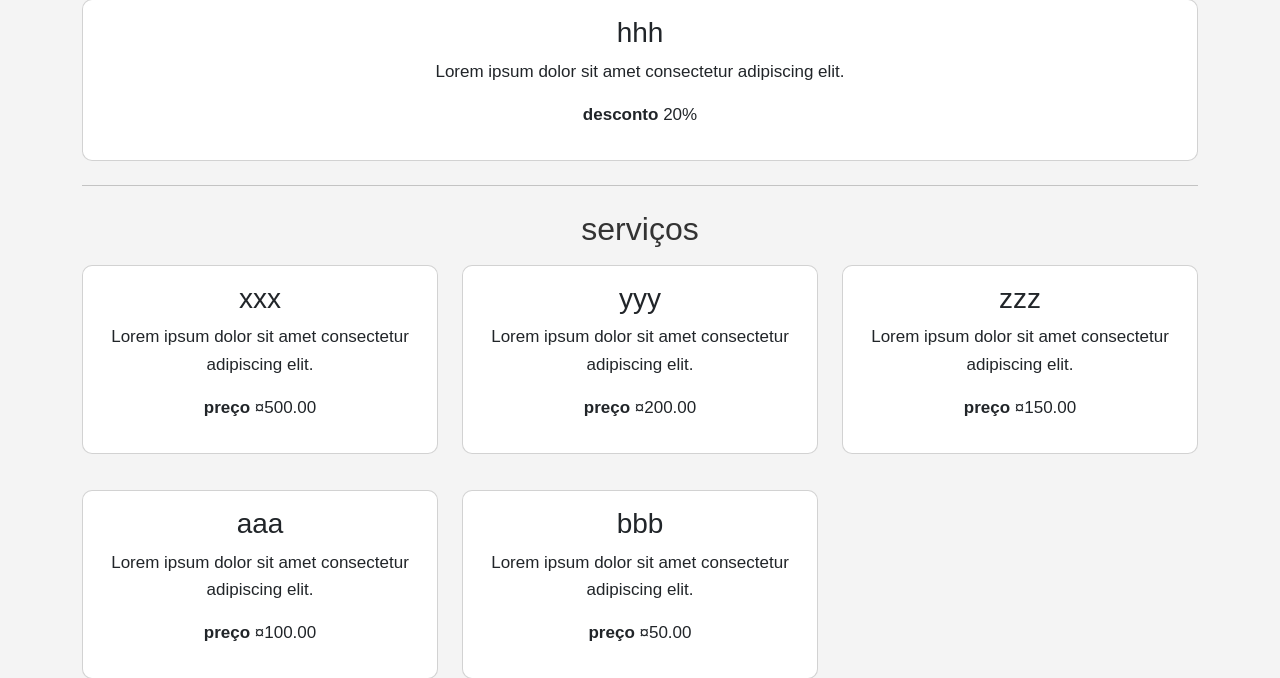
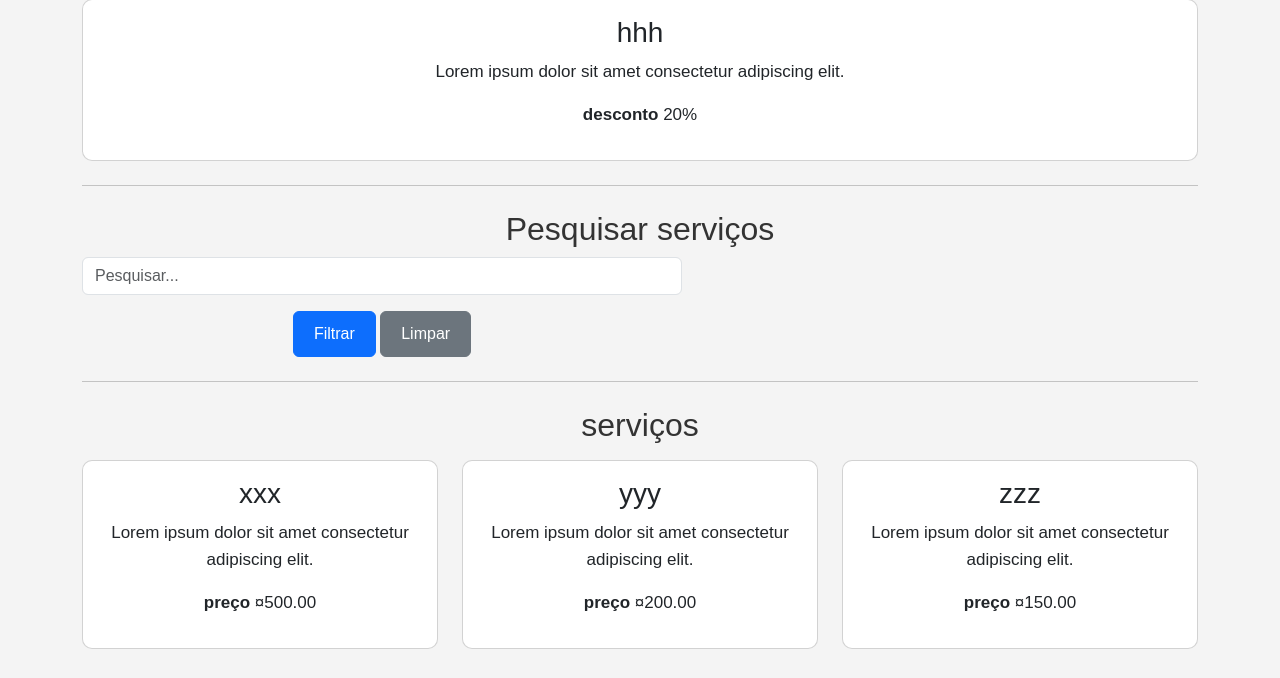
Before and after one commit to hdz00/ex-mvc, an ASP.NET Core app: page / in a window 1280 px wide. Shown: the part 357-1035 px from the top of the page. Run offline with ASP.NET Core 8, Linux system fonts and the light colour scheme.

Commit message:
Filtrar Lista com Query Parameters

```diff
--- a/Controllers/HomeController.cs
+++ b/Controllers/HomeController.cs
@@ -5,15 +5,15 @@ namespace teste.Controllers
 {
     public class HomeController:Controller
     {
-        public IActionResult Index()
+        public IActionResult Index(string? termo)
         {
             List<Servico> servicos=new List<Servico>
             {
                 new Servico
                 {
-                    Nome="xxx",
-                    Descricao="Lorem ipsum dolor sit amet consectetur adipiscing elit.",
-                    Preco=500
+                    Nome = "xxx",
+                    Descricao = "Lorem ipsum dolor sit amet consectetur adipiscing elit.",
+                    Preco = 500
                 },
 
                 new Servico
@@ -45,6 +45,23 @@ namespace teste.Controllers
                 }
             };
 
+            List<Servico> servicosFiltrados=new List<Servico>();
+
+            if (!string.IsNullOrWhiteSpace(termo))
+            {
+                foreach (var servico in servicos)
+                {
+                    if (servico.Nome.Contains(termo, StringComparison.OrdinalIgnoreCase)||servico.Descricao.Contains(termo, StringComparison.OrdinalIgnoreCase))
+                    {
+                        servicosFiltrados.Add(servico);
+                    }
+                }
+            }
+            else
+            {
+                servicosFiltrados=servicos;
+            }
+
             Promocao promocao=new Promocao
             {
                 Nome="hhh",
@@ -54,8 +71,9 @@ namespace teste.Controllers
 
             HomeViewModel dados=new HomeViewModel
             {
-                Servicos=servicos,
-                Promocao=promocao
+                Servicos=servicosFiltrados,
+                Promocao=promocao,
+                Termo=termo??""
             };
 
             return View(dados);
--- a/Models/HomeViewModel.cs
+++ b/Models/HomeViewModel.cs
@@ -5,5 +5,7 @@ namespace teste.Models
         public List<Servico> Servicos {get; set;}
 
         public Promocao Promocao {get; set;}
+
+        public string Termo {get; set;}="";
     }
 }
--- a/Views/Home/Index.cshtml
+++ b/Views/Home/Index.cshtml
@@ -37,10 +37,38 @@
 
     <hr />
 
+    <h2 class="mt-4">Pesquisar serviços</h2>
+
+    <form method="get" class="mb-4">
+
+        <input
+            type="text"
+            name="termo"
+            value="@Model.Termo"
+            placeholder="Pesquisar..."
+            class="form-control mb-3"
+        />
+
+        <button type="submit" class="btn btn-primary">
+            Filtrar
+        </button>
+
+        <a asp-controller="Home"
+           asp-action="Index"
+           class="btn btn-secondary">
+            Limpar
+        </a>
+
+    </form>
+
+    <hr />
+
     <h2 class="mt-4">serviços</h2>
 
     <div class="row mt-3">
 
+        @if (Model.Servicos.Count > 0)
+        {
             @foreach (var servico in Model.Servicos)
             {
                 <div class="col-md-4 mb-3">
@@ -60,6 +88,11 @@
 
                 </div>
             }
+        }
+        else
+        {
+            <p>Não foram encontrados serviços</p>
+        }
 
     </div>
 
```
Also changed, not shown: 14 other files. Lines whose indentation alone changed are shown as unchanged.
